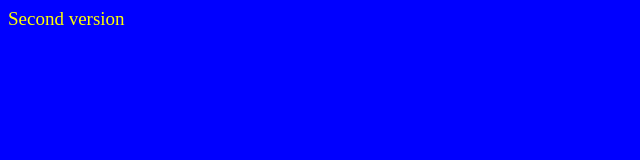
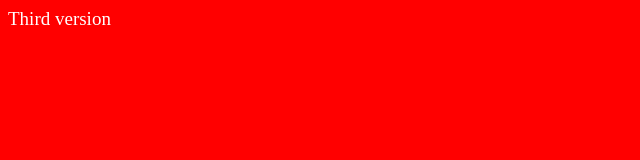
Before and after one commit to Mariusz1710/learn, a plain HTML site: page index.html in a window 1280 px wide. Shown: the whole page, without its empty margins (0-640 px from the left). Drawn offline with Linux system fonts and the light colour scheme.

Commit message:
Third commit

```diff
--- a/css/index.css
+++ b/css/index.css
@@ -1,6 +1,6 @@
 body
 {
-    background-color: blue;
-    color: yellow;
+    background-color: red;
+    color: white;
     font-size: 19px;
 }
--- a/index.html
+++ b/index.html
@@ -9,6 +9,6 @@
 </head>
 <body>
     <script src="js/index.js"></script>
-    Second version
+    Third version
 </body>
 </html>
```
